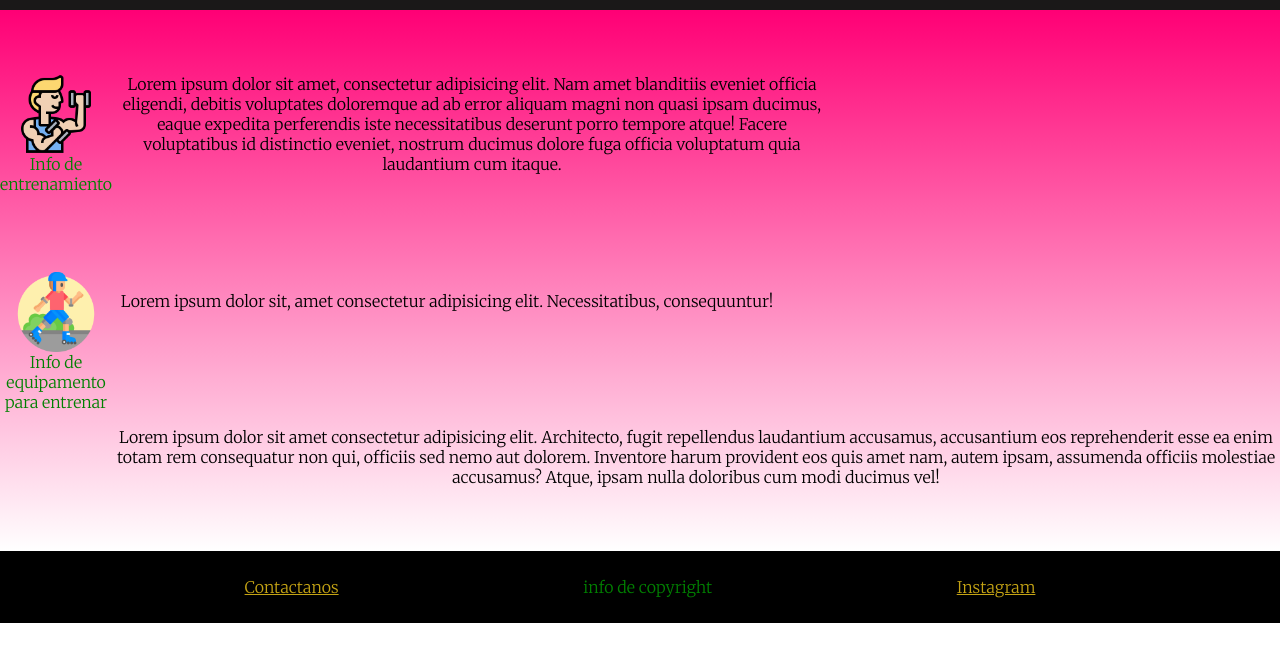
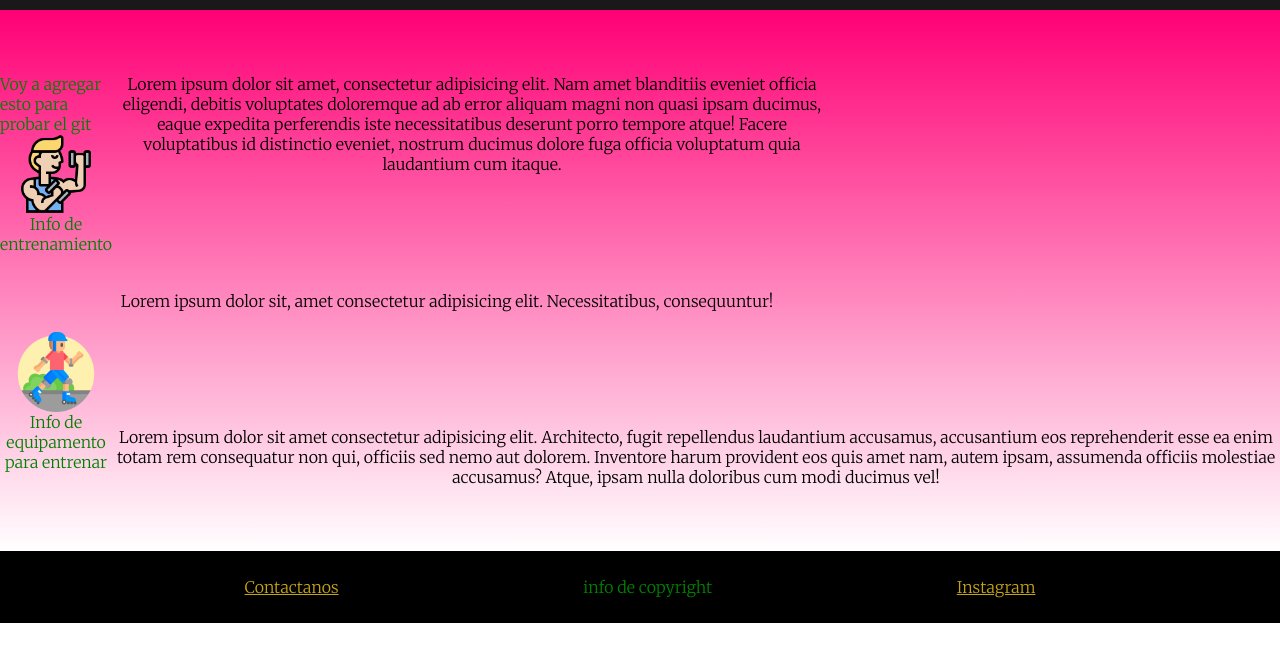
Before and after one commit to sofiaGimenez/Clase-15, a website: page index.html in a window 1280 px wide. Shown: the part 107-768 px from the top of the page. Drawn offline with Linux system fonts and the light colour scheme; files whose address does not match are found by name.

Commit message:
creacion rama developer

```diff
--- a/index.html
+++ b/index.html
@@ -23,6 +23,7 @@
     <!-- Cuando tenga la imagen del equipo la agrego -->
         <main class="main__estilo main__gradiente">
                         <aside>
+                            <p>Voy a agregar esto para probar el git</p>
             <div class="div__entrenar">
                 <img src="../desafio-8-sofia-gimenez/media/iconos/entrenamiento.png" width="80" height="80" alt="icono persona entrenando" class="imagenCentrada rotacion">
                 <p class="textoCentro">Info de entrenamiento</p>
```
